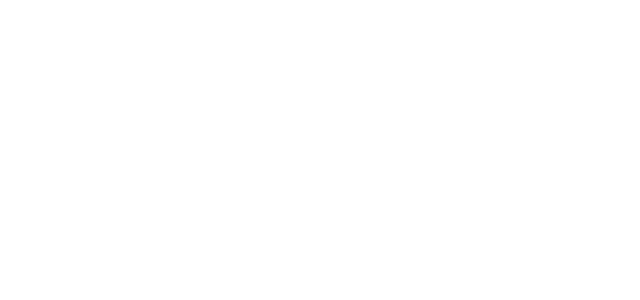
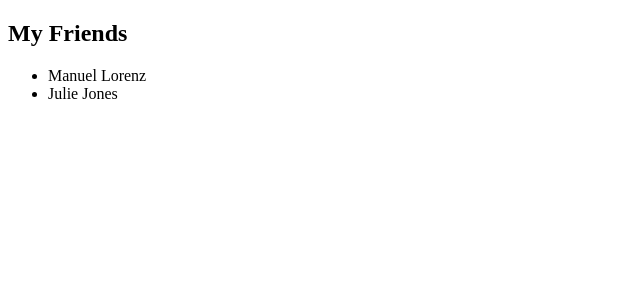
Before and after one commit to rpalvair/vue-formation, a Vue app in the folder vue-cli-01-a-new-vue-project/: page / in a window 1280 px wide. Shown: the top 300 px of the page, without its empty margins (0-640 px from the left). Built offline with nearby package versions, Linux system fonts and the light colour scheme.

Commit message:
feat : Create a basic Vue App

```diff
--- /dev/null
+++ b/vue-cli-01-a-new-vue-project/src/App.vue
@@ -0,0 +1,31 @@
+<template>
+<section>
+    <h2>My Friends</h2>
+    <ul>
+        <li v-for="friend in friends" :key="friend.id">{{friend.name}}</li>
+    </ul>
+</section>
+</template>
+
+<script>
+export default  {
+  data() {
+    return {
+      friends: [
+        {
+          id: "manuel",
+          name: "Manuel Lorenz",
+          phone: "01234 5678 991",
+          email: "manuel@localhost.com",
+        },
+        {
+          id: "julie",
+          name: "Julie Jones",
+          phone: "09876 543 221",
+          email: "julie@localhost.com",
+        },
+      ],
+    }
+  },
+}
+</script>
--- a/vue-cli-01-a-new-vue-project/src/main.js
+++ b/vue-cli-01-a-new-vue-project/src/main.js
@@ -1,3 +1,4 @@
 import { createApp } from 'vue';
+import App from './App.vue'
 
-createApp({}).mount('#app');
+createApp(App).mount('#app');
```
